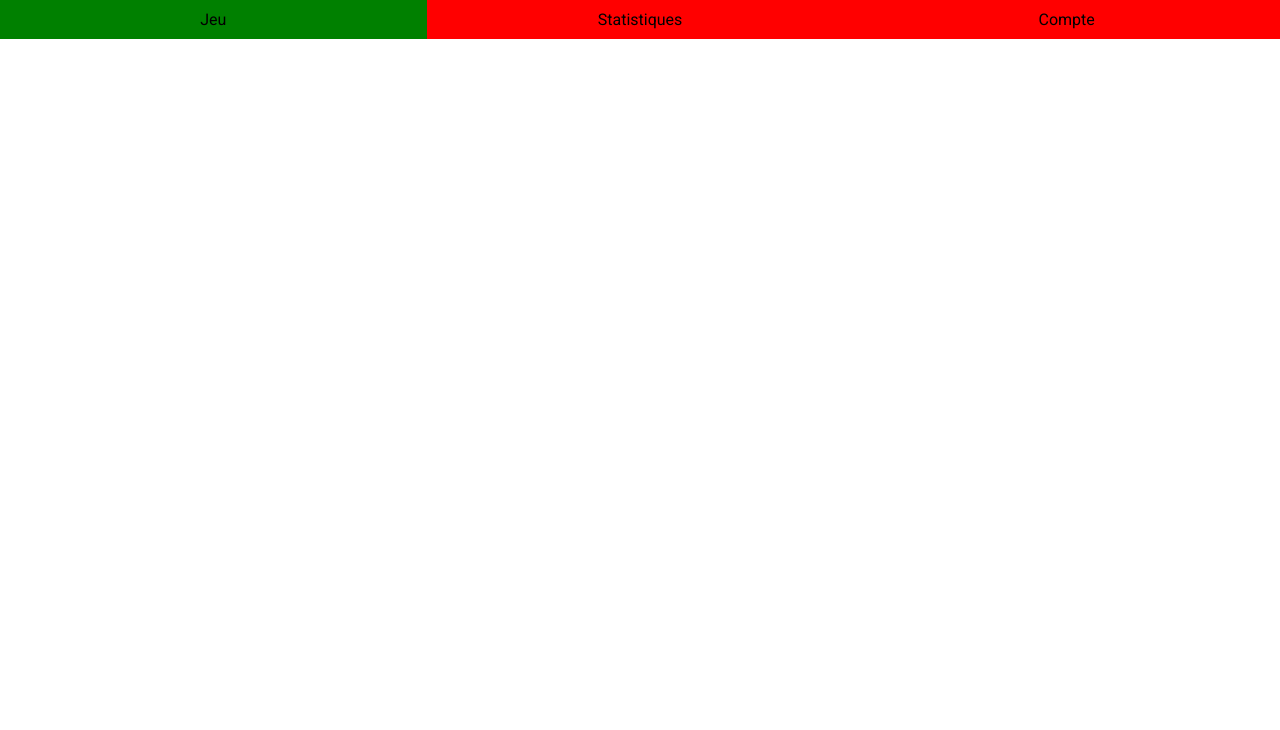
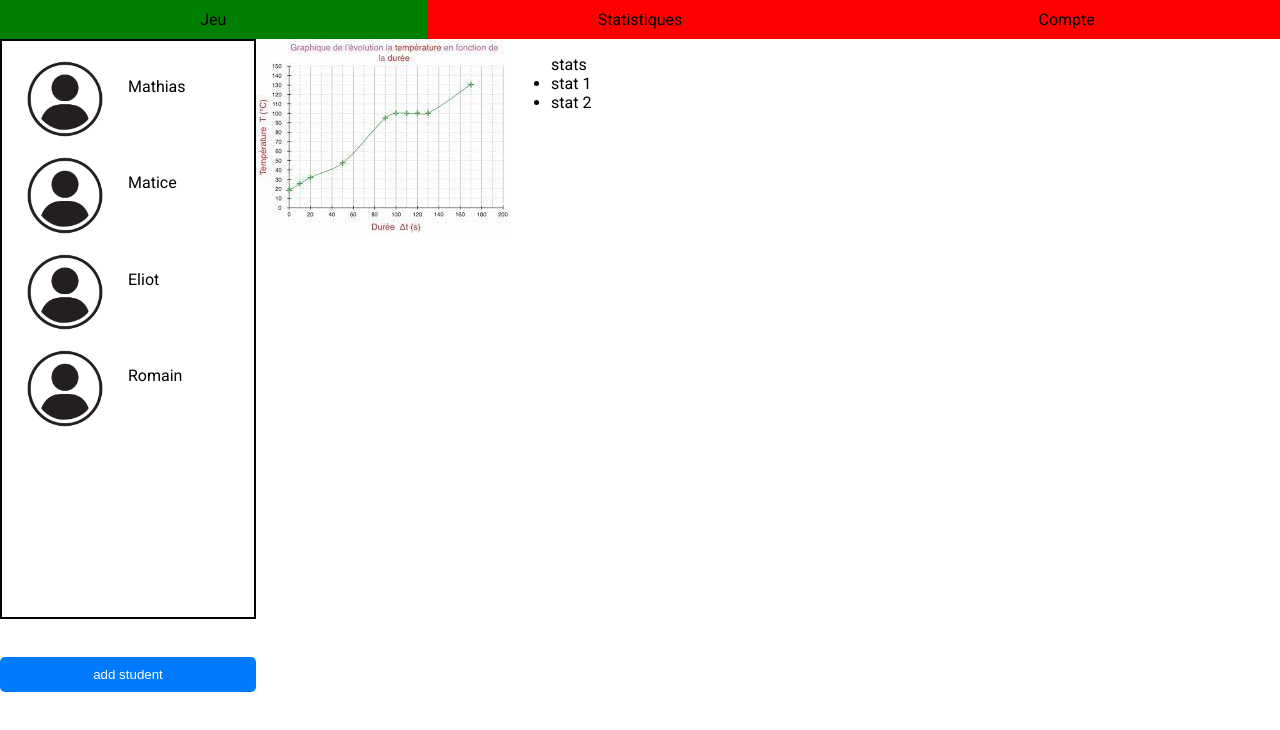
Before and after one commit to MaticeMrll/PS6_Tetrys, a plain HTML site: page Matrio_maquette/dist/statistiques.html in a window 1280 px wide. Drawn offline with Linux system fonts and the light colour scheme.

Commit message:
page stat pour l'ergo

```diff
--- a/Matrio_maquette/dist/statistiques.html
+++ b/Matrio_maquette/dist/statistiques.html
@@ -14,5 +14,51 @@
 <li><a href="/">Compte</a></li>
 </ul>
 </div>
+<div class="stat-container">
+<aside>
+<div class="student-list">
+<div class="student">
+<div class="student-container">
+<img alt="img-utilisateur-inconnu" src="./assets/user.png"/>
+<p>Mathias</p>
+</div>
+</div>
+<div class="student">
+<div class="student-container">
+<img alt="img-utilisateur-inconnu" src="./assets/user.png"/>
+<p>Matice</p>
+</div>
+</div>
+<div class="student">
+<div class="student-container">
+<img alt="img-utilisateur-inconnu" src="./assets/user.png"/>
+<p>Eliot</p>
+</div>
+</div>
+<div class="student">
+<div class="student-container">
+<img alt="img-utilisateur-inconnu" src="./assets/user.png"/>
+<p>Romain</p>
+</div>
+</div>
+</div>
+<div class="add-student">
+<button>add student</button>
+</div>
+</aside>
+<div class="stat">
+<div class="stat-graph">
+<div class="graph-container">
+<img alt="img-graph-inconnu" src="./assets/graph.jfif"/>
+<div class="stats">
+<ul>stats
+                <li>stat 1</li>
+<li>stat 2</li>
+</ul>
+</div>
+</div>
+</div>
+</div>
+</div>
 <script src="scripts/websockets.js"></script></body>
 </html>
--- a/Matrio_maquette/dist/style.css
+++ b/Matrio_maquette/dist/style.css
@@ -1,3 +1,178 @@
+/* Content from src/pages\index.css */
+html {
+  width: 100%;
+  height: 100%;
+  margin: 0;
+  padding: 0;
+  display: flex;
+  flex-direction: column;
+  font-family: 'Roboto', sans-serif;
+}
+
+body {
+  width: 100%;
+  height: 100%;
+  margin: 0;
+  padding: 0;
+  display: flex;
+  flex-direction: column;
+}
+
+.card {
+  display: flex;
+  min-width: 300px;
+  width: 100%;
+  height: 4rem;
+  flex-direction: column;
+  justify-content: center;
+  align-items: center;
+  background-color: #70778e;
+  border-radius: 0.5rem;
+  margin-top: 1rem;
+}
+
+a{
+  -webkit-text-fill-color:  black;
+  text-decoration-line: none;
+}
+/* Content from src/pages\statistiques\statistiques.css */
+.stat-container{
+    display: flex;
+    height: 100vh;
+}
+
+
+
+aside{
+    flex: 1;
+    display: flex;
+    flex-direction: column;
+    justify-content: left;
+}
+
+.student-list{
+    height: 80%;
+    border: black 2px solid;
+    margin-bottom: 15%;
+}
+
+.student-list img{
+    max-height: 50%;
+    max-width: 50%;
+}
+
+.stat{
+    flex: 4;
+    display: inline;
+}
+
+/* Content from src/components/template/template.css */
+.template {
+    height: 100%;
+    width: 100%;
+    display: flex;
+    justify-content: center;
+    align-items: flex-start;
+}
+
+.template .template-container {
+    max-width: 60%;
+    min-width: 80%;
+    max-height: 100%;
+    display: flex;
+    justify-content: center;
+    align-items: center;
+    overflow-y: scroll;
+    flex-direction: column;
+}
+
+.matrio-logo {
+    width: 40%;
+    height: 50%;
+    display: flex;
+}
+
+.matrio-logo img {
+    width: 100%;
+    height: 100%;
+    display: flex;
+    object-fit: contain;
+}
+/* Content from src/components/form/form.css */
+
+.form-cell {
+    margin-bottom: 15px;
+}
+
+.form-cell label {
+    display: block;
+    font-weight: bold;
+}
+
+.form-cell input {
+    width: 100%;
+    padding: 10px;
+    border: 1px solid #ccc;
+    border-radius: 5px;
+}
+
+button {
+    width: 100%;
+    padding: 10px;
+    background-color: #007bff;
+    border: none;
+    color: #fff;
+    border-radius: 5px;
+    cursor: pointer;
+    transition: background-color 0.3s ease;
+}
+
+button:hover {
+    background-color: #0056b3;
+}
+/* Content from src/components/card/card.css */
+.card {
+    color: white;
+}
+/* Content from src/pages\page2\page2.css */
+.page2 {
+    color: blue;
+}
+/* Content from src/components/stat-graph/stat-graph.css */
+.graph-container{
+    display: flex;
+    flex-direction: row;
+}
+/* Content from src/components/word-game/word-game.css */
+.word{
+    display: block;
+    text-align: center;
+    background-color: lightpink;
+    border: black solid 1px;
+}
+/* Content from src/components/login/login.css */
+.login-container{
+    width: 70%;
+    padding: 20px;
+    margin-left: auto;
+    margin-right: auto;
+    background-color: #fff;
+}
+
+.login-container h2 {
+    text-align: center;
+    margin-bottom: 20px;
+}
+
+.login-container img{
+    display: block;
+    width: 20%;
+    height: 20%;
+    margin-left: auto;
+    margin-right: auto;
+}
+/* Content from src/components/logo-container/logo-container.css */
+
 /* Content from src/pages\game\game.css */
 
 .game-container{
@@ -99,148 +274,12 @@ aside {
     background-color: green;
 }
 
-/* Content from src/components/logo-container/logo-container.css */
-
-/* Content from src/components/form/form.css */
-
-.form-cell {
-    margin-bottom: 15px;
-}
-
-.form-cell label {
-    display: block;
-    font-weight: bold;
-}
-
-.form-cell input {
-    width: 100%;
-    padding: 10px;
-    border: 1px solid #ccc;
-    border-radius: 5px;
-}
-
-button {
-    width: 100%;
-    padding: 10px;
-    background-color: #007bff;
-    border: none;
-    color: #fff;
-    border-radius: 5px;
-    cursor: pointer;
-    transition: background-color 0.3s ease;
-}
-
-button:hover {
-    background-color: #0056b3;
-}
-/* Content from src/components/word-game/word-game.css */
-.word{
-    display: block;
-    text-align: center;
-    background-color: lightpink;
-    border: black solid 1px;
-}
-/* Content from src/pages\statistiques\statistiques.css */
-
-/* Content from src/components/template/template.css */
-.template {
-    height: 100%;
-    width: 100%;
+/* Content from src/components/student/student.css */
+.student-container{
     display: flex;
-    justify-content: center;
-    align-items: flex-start;
-}
-
-.template .template-container {
-    max-width: 60%;
-    min-width: 80%;
-    max-height: 100%;
-    display: flex;
-    justify-content: center;
-    align-items: center;
-    overflow-y: scroll;
-    flex-direction: column;
-}
-
-.matrio-logo {
-    width: 40%;
-    height: 50%;
-    display: flex;
-}
-
-.matrio-logo img {
-    width: 100%;
-    height: 100%;
-    display: flex;
-    object-fit: contain;
-}
-/* Content from src/components/login/login.css */
-.login-container{
-    width: 70%;
-    padding: 20px;
-    margin-left: auto;
-    margin-right: auto;
-    background-color: #fff;
-}
-
-.login-container h2 {
-    text-align: center;
-    margin-bottom: 20px;
-}
-
-.login-container img{
-    display: block;
-    width: 20%;
-    height: 20%;
-    margin-left: auto;
-    margin-right: auto;
-}
-/* Content from src/components/card/card.css */
-.card {
-    color: white;
+    margin-top: 20px;
 }
 /* Content from src/pages\page1\page1.css */
 .page1 {
     color: red;
 }
-/* Content from src/pages\page2\page2.css */
-.page2 {
-    color: blue;
-}
-/* Content from src/pages\index.css */
-html {
-  width: 100%;
-  height: 100%;
-  margin: 0;
-  padding: 0;
-  display: flex;
-  flex-direction: column;
-  font-family: 'Roboto', sans-serif;
-}
-
-body {
-  width: 100%;
-  height: 100%;
-  margin: 0;
-  padding: 0;
-  display: flex;
-  flex-direction: column;
-}
-
-.card {
-  display: flex;
-  min-width: 300px;
-  width: 100%;
-  height: 4rem;
-  flex-direction: column;
-  justify-content: center;
-  align-items: center;
-  background-color: #70778e;
-  border-radius: 0.5rem;
-  margin-top: 1rem;
-}
-
-a{
-  -webkit-text-fill-color:  black;
-  text-decoration-line: none;
-}
--- /dev/null
+++ b/Matrio_maquette/src/components/stat-graph/stat-graph.css
@@ -0,0 +1,4 @@
+.graph-container{
+    display: flex;
+    flex-direction: row;
+}
--- /dev/null
+++ b/Matrio_maquette/src/components/student/student.css
@@ -0,0 +1,4 @@
+.student-container{
+    display: flex;
+    margin-top: 20px;
+}
--- a/Matrio_maquette/src/pages/statistiques/statistiques.css
+++ b/Matrio_maquette/src/pages/statistiques/statistiques.css
@@ -0,0 +1,29 @@
+.stat-container{
+    display: flex;
+    height: 100vh;
+}
+
+
+
+aside{
+    flex: 1;
+    display: flex;
+    flex-direction: column;
+    justify-content: left;
+}
+
+.student-list{
+    height: 80%;
+    border: black 2px solid;
+    margin-bottom: 15%;
+}
+
+.student-list img{
+    max-height: 50%;
+    max-width: 50%;
+}
+
+.stat{
+    flex: 4;
+    display: inline;
+}
```
Also changed, not shown: Matrio_maquette/src/components/stat-graph/stat-graph.html (added, +11 -0 lines), Matrio_maquette/src/components/student/student.html (added, +6 -0 lines), Matrio_maquette/src/pages/statistiques/statistiques.html (+16 -1 lines), Matrio_maquette/dist/assets/graph.jfif (added), Matrio_maquette/src/assets/graph.jfif (added).
